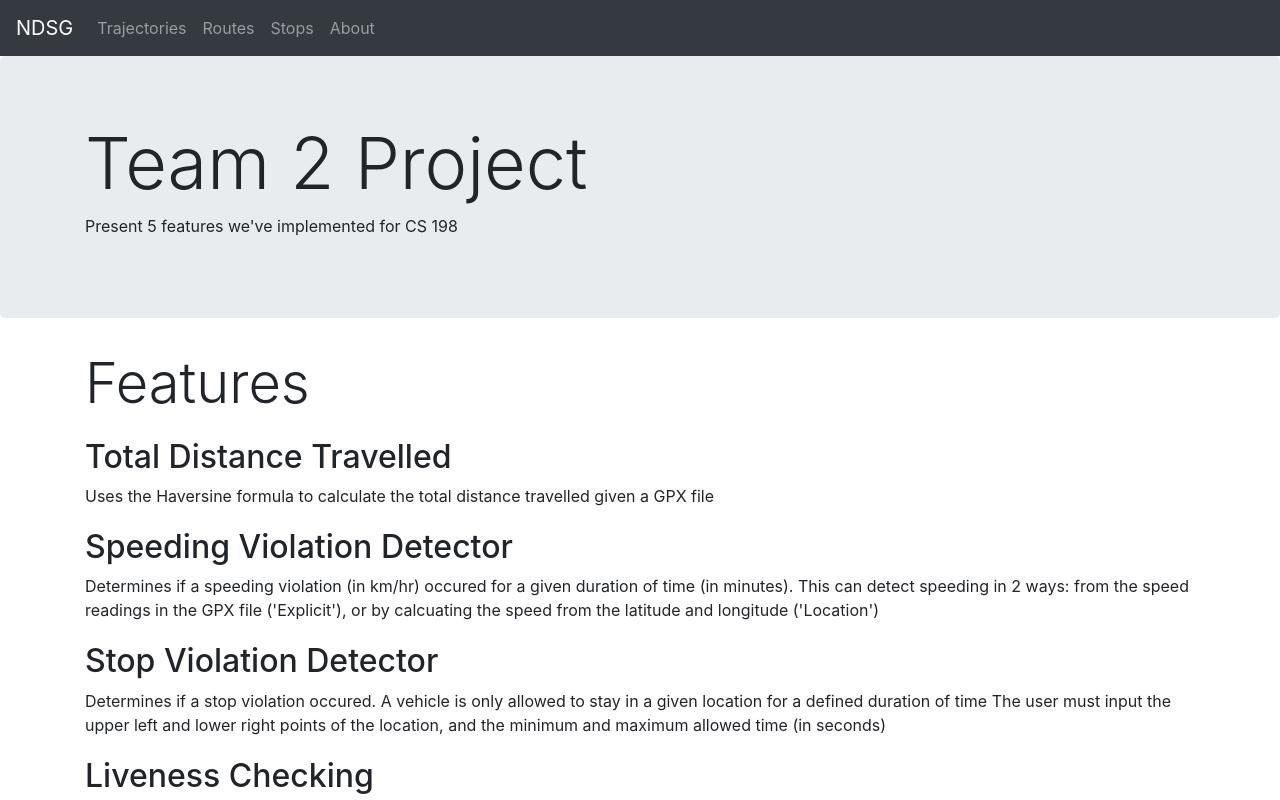
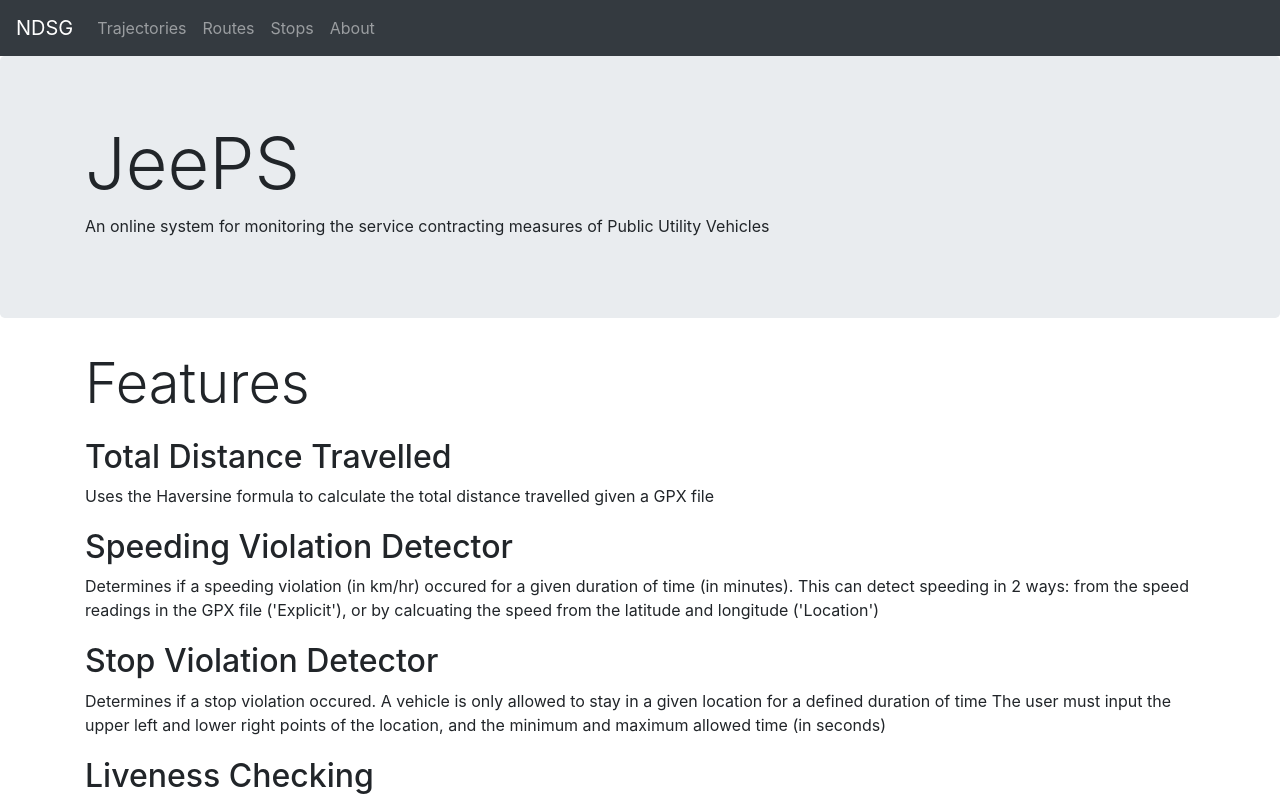
Before and after one commit to makki-villaluz/198-Vue, a Vue app: page / in a window 1280 px wide. Shown: the top 800 px of the page. Built offline with nearby package versions, Linux system fonts and the light colour scheme.

Commit message:
changed name of the system from project 2 to JeePS

```diff
--- a/public/index.html
+++ b/public/index.html
@@ -5,7 +5,7 @@
     <meta http-equiv="X-UA-Compatible" content="IE=edge">
     <meta name="viewport" content="width=device-width,initial-scale=1.0">
     <link rel="icon" href="<%= BASE_URL %>favicon.png">
-    <title>Project 2</title>
+    <title>JeePS</title>
   </head>
   <body>
     <noscript>
--- a/src/views/Home.vue
+++ b/src/views/Home.vue
@@ -2,8 +2,8 @@
   <div class="home">
     <b-jumbotron>
       <b-container>
-        <h1 class="display-3">Team 2 Project</h1>
-        <p>Present 5 features we've implemented for CS 198</p>
+        <h1 class="display-3">JeePS</h1>
+        <p>An online system for monitoring the service contracting measures of Public Utility Vehicles</p>
       </b-container>
     </b-jumbotron>
 
```
